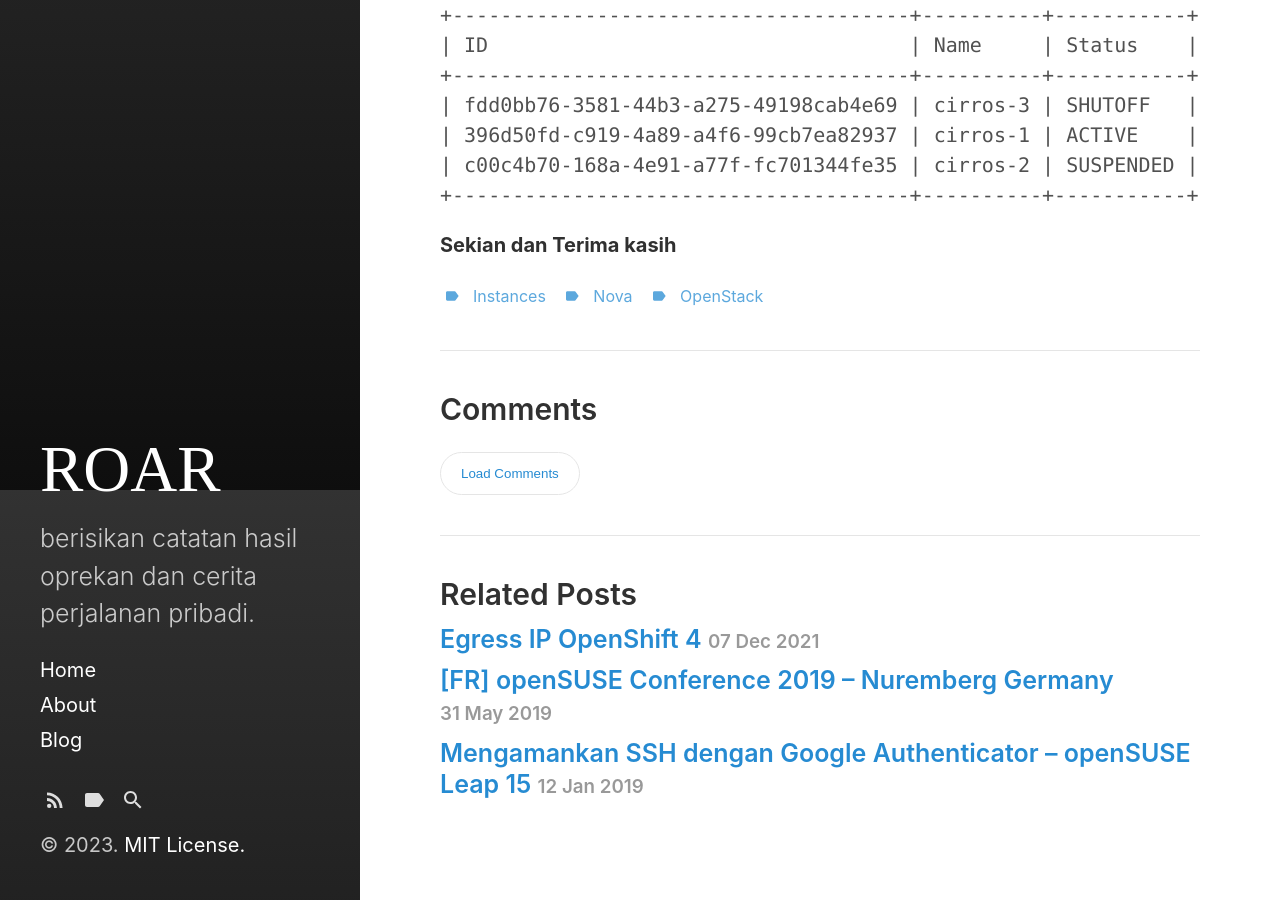
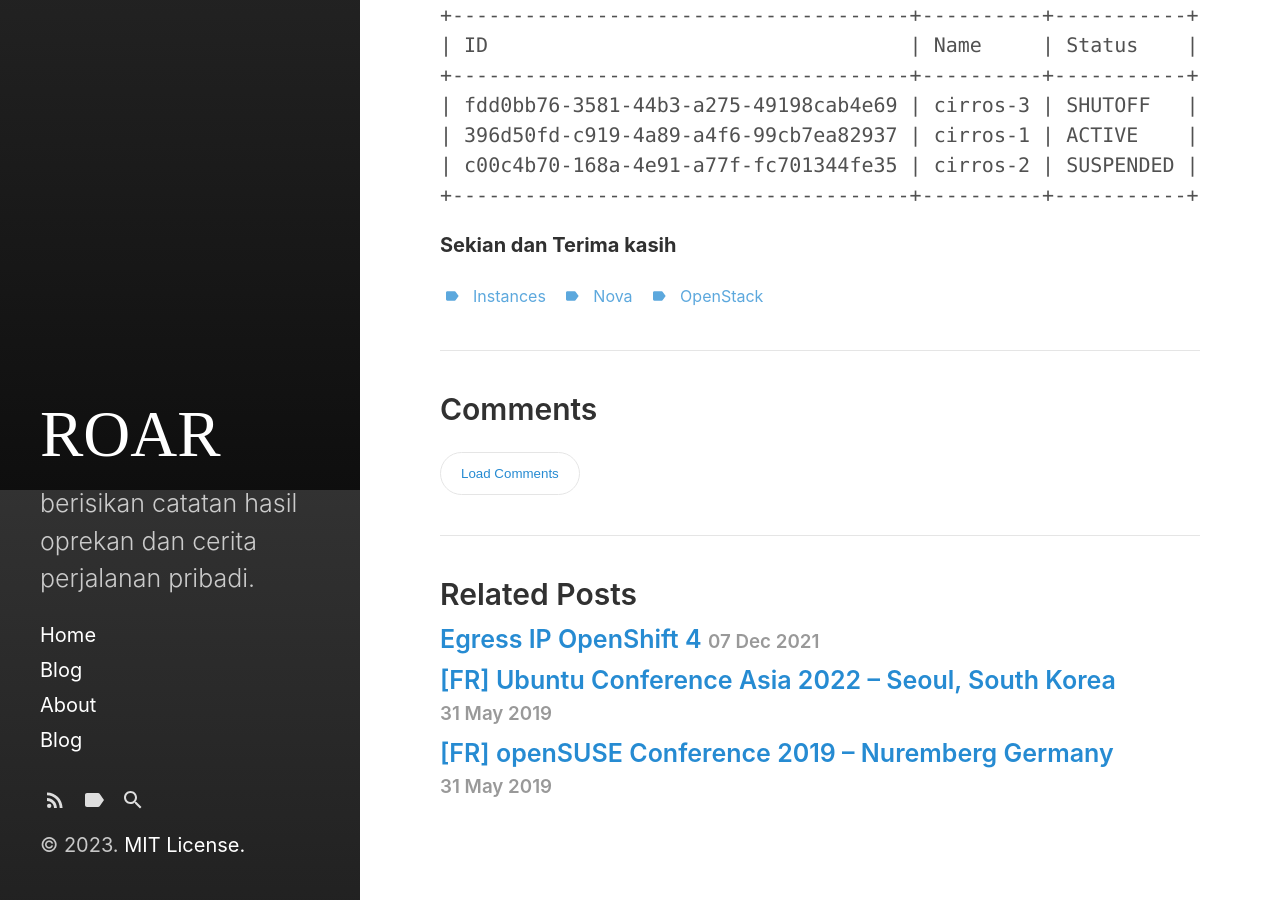
Before and after one commit to aryulianto/aryulianto.github.io, a Jekyll site: the page built from _posts/2019-02-18-get-back-openstack-instances-state-after-host-reboot.md, in a window 1280 px wide and 900 px high, scrolled down 1310 px. Built offline with Jekyll 4.4.1, drawn with Linux system fonts in a browser that asks for light colours; some web fonts are replaced; part of the change alters nothing that is shown.

Commit message:
new post

```diff
--- a/_config.yml
+++ b/_config.yml
@@ -19,6 +19,7 @@ author:
   url:            https://twitter.com/aryuliantos
 
 paginate:         5
+paginate_path:    '/blog/page:num'
 # paginate_path:    '/page:num'
                     # Or '/blog/page:num' if you want to move your index pages
 
@@ -35,7 +36,7 @@ github:
 
 # Sidebar link settings
 sidebar_home_link:  true
-# sidebar_blog_link:  '/blog'   # By default, your home page is your blog
+sidebar_blog_link:  '/blog'   # By default, your home page is your blog
                                 # page. If you change your paginate_path,
                                 # set this to the root of the paginate_path
                                 # to enable a separate blog link.
--- /dev/null
+++ b/_posts/2022-12-01-fr-ubuntu-conference-asia-2022-seoul-south-korea.md
@@ -0,0 +1,77 @@
+---
+id: 1247
+title: '[FR] Ubuntu Conference Asia 2022 – Seoul, South Korea'
+date: 2019-05-31T19:17:31+07:00
+author: ary
+layout: post
+guid: https://blog.aryulianto.com/?p=1247
+permalink: /fr-ubuntu-conference-asia-2022-seoul-south-korea/
+categories:
+  - Life
+  - Linux
+  - Trip
+tags:
+  - "2022"
+  - Conference
+  - Field
+  - Ubuntu
+  - Report
+  - UbuCon
+---
+**Before Conference**
+
+After an 18-hour flight from Jakarta, [Mr. Edwin](https://twitter.com/medwinz) and I finally arrived at Nuremberg. It is the city of [SUSE&#8217;s](https://www.suse.com/) office. We arrived at Nuremberg Airport around 10.00 AM. At first, I thought the immigration checking process would be quite intimidating. Turned out, I was being too paranoid 😀 The questions asked were standard one, such as what&#8217;s the occasion coming here, where do you stay and for how long.
+
+[<img src="https://live.staticflickr.com/65535/47967165513_8a10209d4d_z.jpg" alt="DSC00295" width="640" height="360" />](https://www.flickr.com/photos/137551084@N04/47967165513/in/album-72157708843097882/)
+
+Afterward, we bought tickets at a kiosk machine with destination to Lange Zeile, the place where we rent an apartment.
+
+[<img src="https://live.staticflickr.com/65535/47967628868_35cc33bd22_z.jpg" alt="DSC00158" width="640" height="360" />](https://www.flickr.com/photos/137551084@N04/47967628868/in/album-72157708843097882/)
+
+We reached the apartment with no hassle. After some rest, we went directly to the openSUSE Conference 2019 venue at <a href="http://z-bau.com/" target="_blank" rel="noopener noreferrer">Z-Bau</a>. There weren&#8217;t many people around yet.
+
+[<img src="https://live.staticflickr.com/65535/47967798717_b3617fb630_z.jpg" alt="DSC00087" width="640" height="360" />](https://www.flickr.com/photos/137551084@N04/47967798717/in/album-72157708843097882/)
+
+But we managed to meet with Katrin Murr and Douglas DeMaio, chit-chat for a while and did some helping around.
+
+Before returning to the apartment, we tried to find the nearest mosque to the venue for our Friday prayer. Fortunately, we found it. It is called the Nuremberg Central Mosque. Felt content, we walked back to the apartment, took some rest and waited for the time for our breakfasting, which was around 09.53 PM.
+
+Did I forget to mention that this event was held on the same month with our holy month [Ramadan](https://en.wikipedia.org/wiki/Ramadan)? Yups, we were fasting and it was my first experience having my fasting for more than 14 hours. 🙂
+
+**Day1 Conference**
+
+Arrived at the location we immediately queued to re-register and take merchandise. at the registration desk I was offered to take a special edition T-shirt or Bag openSUSE Conference. finally I chose T-shirt.
+
+[<img src="https://live.staticflickr.com/65535/47967564363_33c369438b_z.jpg" alt="DSC00176" width="640" height="360" />](https://www.flickr.com/photos/137551084@N04/47967564363/in/album-72157708843097882/)
+
+I followed some sessions on the first day and got to meet lot of new people. <a href="https://events.opensuse.org/conferences/oSC19/program/proposals/2429" target="_blank" rel="noopener noreferrer">EOS Design System</a> by Chintya and Jesus, <a href="https://events.opensuse.org/conferences/oSC19/program/proposals/2480" target="_blank" rel="noopener noreferrer">DNF vs ZYpp: Fight!</a> by Neal Gompa So exciting! <a href="https://events.opensuse.org/conferences/oSC19/program/proposals/2456" target="_blank" rel="noopener noreferrer">&#8220;Kubernetes The Hard Way&#8221; on openSUSE Cloud environment </a> by Masayuki Igawa <a href="https://events.opensuse.org/conferences/oSC19/program/proposals/2528" target="_blank" rel="noopener noreferrer">openSUSE MicroOS and openSUSE MicroOS Desktop </a> by Richard Brown
+
+[<img src="https://live.staticflickr.com/65535/47967691743_fae88ae687_z.jpg" alt="DSC00131" width="640" height="360" />](https://www.flickr.com/photos/137551084@N04/47967691743/in/album-72157708843097882/)
+
+and the last before we left for Friday prayers <a href="https://events.opensuse.org/conferences/oSC19/program/proposals/2444" target="_blank" rel="noopener noreferrer">openSUSE MicroOS in Production</a> by Ish Sookun. After that we decided to go to the mosque. After completing the prayer, we returned to Z-Bau
+
+**Day2 Conference**
+
+I just followed some sessions until lunch break, after that I skipped the next session and went to the Hauptbahnhof to meet Mr. Edwin&#8217;s brother and his daughter, they live in Augsburg Germany. Then we went around the old town (Altstadt) and the fortress (Burg) in Nuremberg
+
+[<img src="https://live.staticflickr.com/65535/47967296512_96774ea0cb_z.jpg" alt="DSC00247" width="640" height="360" />](https://www.flickr.com/photos/137551084@N04/47967296512/in/album-72157708843097882/)
+
+View from the top of Burg
+
+[<img src="https://live.staticflickr.com/65535/47967380891_6e155d5c76_z.jpg" alt="DSC00238" width="640" height="360" />](https://www.flickr.com/photos/137551084@N04/47967380891/in/album-72157708843097882/)
+
+**Day3 Conference**
+
+Third day of conference, in morning is about <a href="https://events.opensuse.org/conferences/oSC19/program/proposals/2372" target="_blank" rel="noopener noreferrer">Atomic Updates &#8211; and /etc?</a> by Thorsten Kukuk, <a href="https://events.opensuse.org/conferences/oSC19/program/proposals/2237" target="_blank" rel="noopener noreferrer">State of Ceph</a> by Kai Wagner and <a href="https://events.opensuse.org/conferences/oSC19/program/proposals/2219" target="_blank" rel="noopener noreferrer">What can you do with a self-hosted alternative to Office365, Google Apps and others </a> by Frank Karlitsche
+
+After lunch the event was started by Annual Discussion with openSUSE Board. The openSUSE Board will present the outcome of their last F2F meeting, where they started driving its collective agenda for the next year. everybody is welcome to ask questions, give feedback, make suggestions and present ideas.
+
+[<img src="https://live.staticflickr.com/65535/47967259338_ac9998e5f8_z.jpg" alt="DSC00265" width="640" height="360" />](https://www.flickr.com/photos/137551084@N04/47967259338/in/album-72157708843097882/)
+
+**Last Day**
+We just relax at the apartment from the morning, after Dzuhur we prepared to go to the Airport. heading back home!
+openSUSE Conference 2019 at Nürnberg is truly a pleasant experience, it was an unforgettable time to be the part of the #oSC19. Thank you for all the warm welcome while in Germany, and see you at the <a href="https://events.opensuse.org/conferences/summitasia19" target="_blank" rel="noopener noreferrer">openSUSE.Asia Summit 2019 Bali</a>
+
+You can see more pictures by me on <a href="https://www.flickr.com/photos/137551084@N04/albums/72157708843097882" target="_blank" rel="noopener noreferrer">Flickr</a>
+
+**Kamsahamnida (감사합니다), Thank You!**
```
